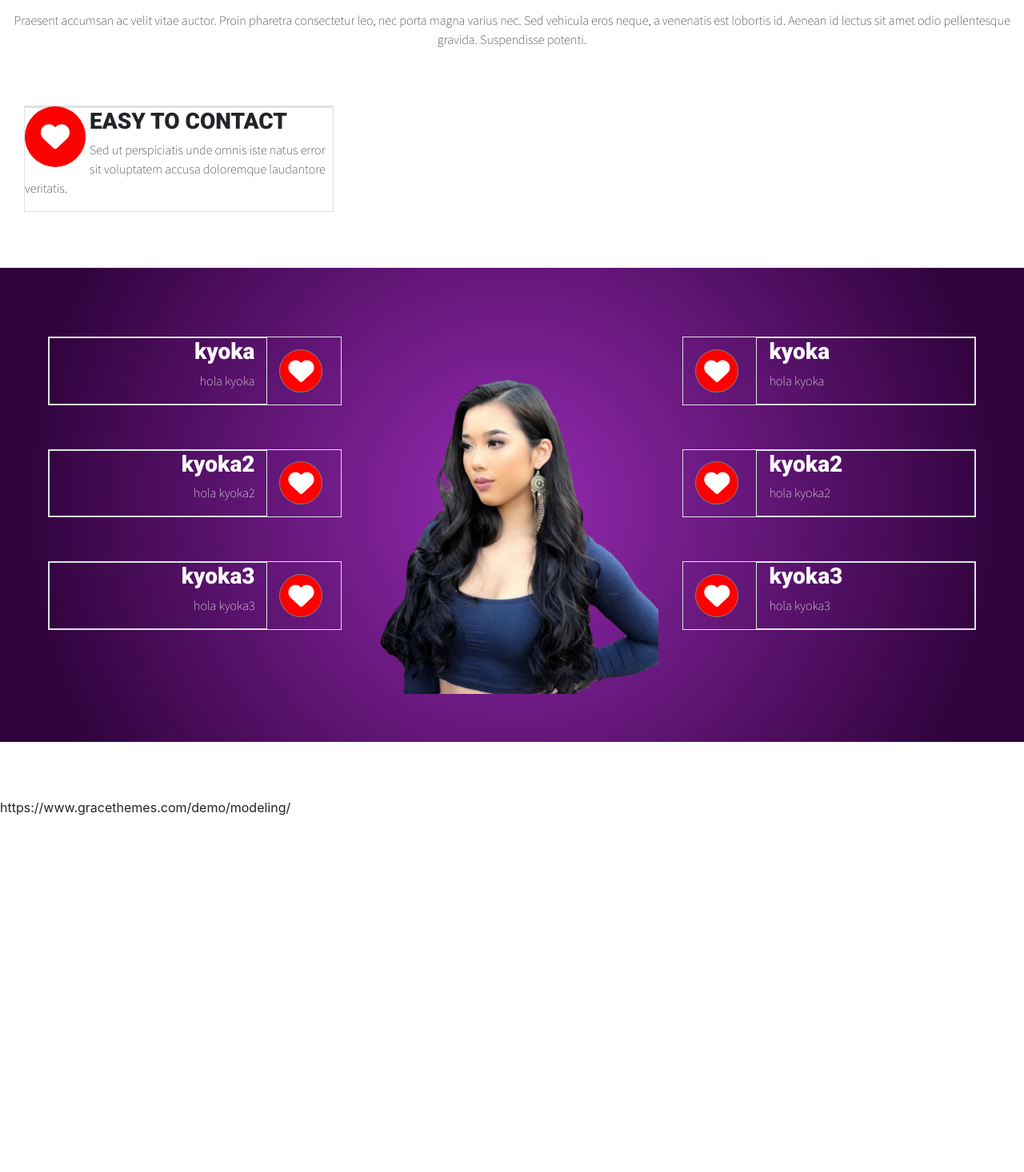
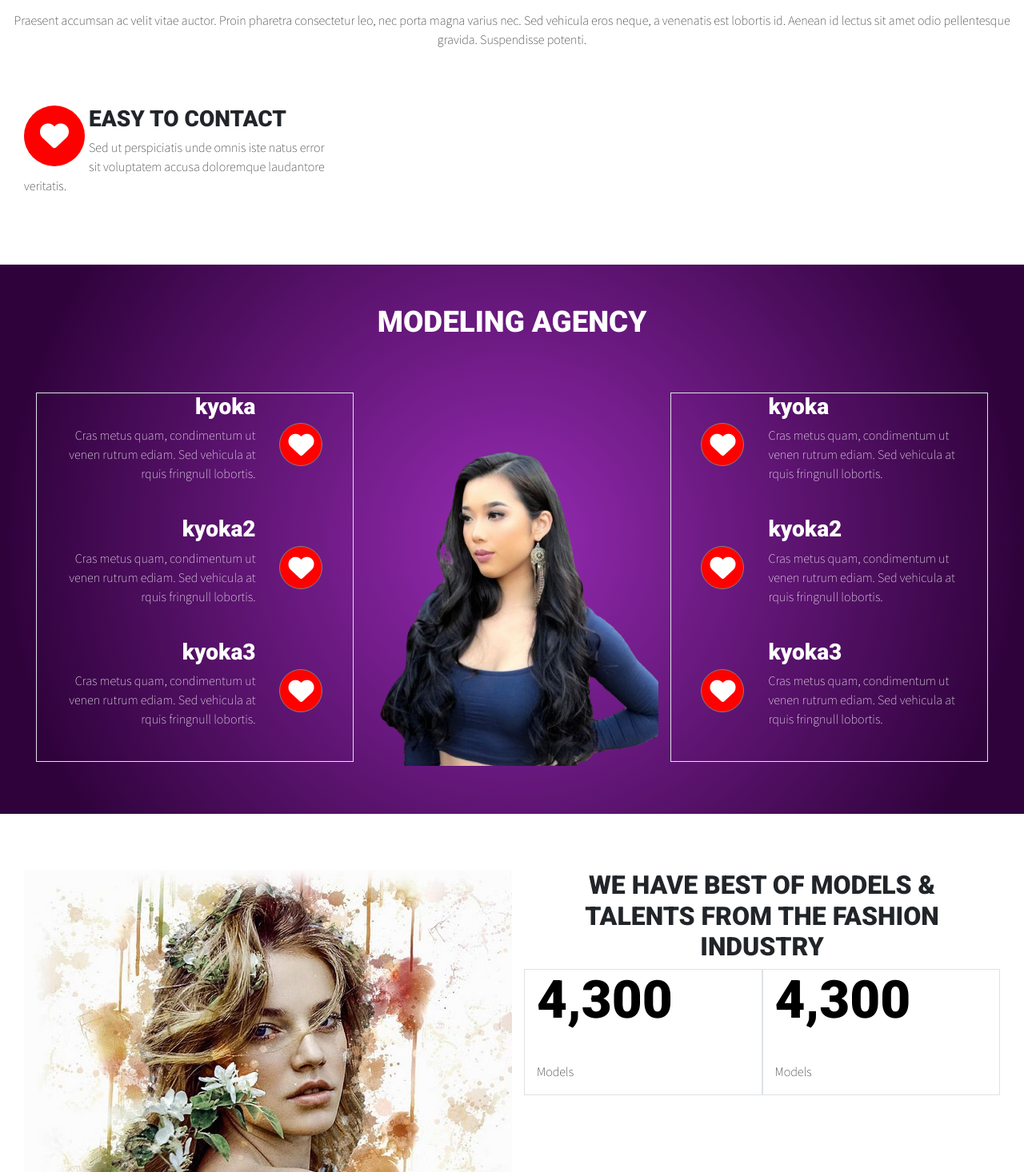
Before and after one commit to juan251189/Kyoka-portfolio, a Vue app: page / in a window 1280 px wide. Shown: the part 3124-4590 px from the top of the page at 80% size. Before the commit the page ends 4146 px from the top, so only its background shows below. Built offline with nearby package versions, Linux system fonts and the light colour scheme.

Commit message:
conters-section

```diff
--- a/src/App.vue
+++ b/src/App.vue
@@ -183,9 +183,9 @@
 
           <div>
 
-            <div class="border"><span class='fas fa-heart' style='font-size:36px;float:left;background:red;padding:20px;border-radius:50%;color:white;margin-right:5px;'></span></div>
+            <div class=""><span class='fas fa-heart' style='font-size:36px;float:left;background:red;padding:20px;border-radius:50%;color:white;margin-right:5px;'></span></div>
 
-            <div class="border">
+            <div class="">
               <h3>EASY TO CONTACT
               </h3>
               <p style="">Sed ut perspiciatis unde omnis iste natus error sit voluptatem accusa doloremque laudantore veritatis.
@@ -212,14 +212,16 @@
 
   <section id="modeling-agency">
     <div class="container-fluid">
+      <h2 class="modeling-agency-header">MODELING AGENCY</h2>
       <div class="row align-items-center">
-        <div class="col-lg-4 offset-lg-0 col-md-6 offset-md-3 modeling-agency-content" >
 
-          <div class="row border" v-for="(item,i) in information" :key="i">
+        <div class="col-lg-4 offset-lg-0 col-md-6 offset-md-3 border modeling-agency-content-holder">
+
+          <div class="row mb-4" v-for="(item,i) in information" :key="i">
 
 
 
-            <div class="col-9 border" style="text-align:right;display:block; widht:100%;" >
+            <div class="col-9 modeling-agency-content">
               <h3>{{item.title}}
               </h3>
               <p style="">{{item.content}} </p>
@@ -237,17 +239,16 @@
 
         </div>
 
-  <div class="col-lg-4 offset-lg-0 col-md-8 offset-md-2 " style="width:100%;text-align:center;overflow-x:hidden;"><img src="~@/assets/front-flowers-nobackground.png" alt="" class="img" style="text-align:center;max-width:100%;margin:30px auto;padding:0px;display:block;"></div>
+        <div class="col-lg-4 offset-lg-0 col-md-8 offset-md-2 " style="width:100%;text-align:center;overflow-x:hidden;"><img src="~@/assets/front-flowers-nobackground.png" alt="" class="img modeling-agency-image"></div>
 
 
+        <div class="col-lg-4 offset-lg-0 col-md-6 offset-md-3 modeling-agency-content border">
 
-        <div class="col-lg-4 offset-lg-0 col-md-8 offset-md-2  modeling-agency-content" >
-
-          <div class="row border" v-for="(item,i) in information" :key="i">
+          <div class="row mb-4" v-for="(item,i) in information" :key="i">
 
 
             <div class="col-3 align-self-center" style="float:right;margin: 0 0 0 0%;"><i class='fas fa-heart fa-2x ' style='background:red;border-radius:50%;color:white;'></i></div>
-            <div class="col-9 border" style="display:block; widht:100%;" >
+            <div class="col-9 " style="text-align:left;display:block; widht:100%;">
               <h3>{{item.title}}
               </h3>
               <p style="">{{item.content}} </p>
@@ -258,13 +259,47 @@
 
           </div>
 
+
+
+
+
+
         </div>
       </div>
     </div>
   </section>
 
 
+  <section id="counter-section">
 
+    <div class="container-fluid">
+      <div class="row">
+        <div class="col-md-12 col-lg-6" style="width:100%;text-align:center;overflow-x:hidden;"><img src="~@/assets/countersection.jpg" alt="" class="img modeling-agency-image"></div>
+        <div class="col-md-12 col-lg-6">
+          <div class="row">
+            <div class="col-md-12">
+              <h2 style="text-align:center;width:100%;">WE HAVE BEST OF MODELS & TALENTS FROM THE FASHION INDUSTRY</h2>
+            </div>
+            <div class="col-6 border" >
+              <h3 class="big-header" style="color:black;">4,300
+
+              </h3>
+              <p class="">Models</p>
+            </div>
+            <div class="col-6 border" >
+              <h3 class="big-header" style="color:black;">4,300
+
+              </h3>
+              <p class="">Models</p>
+            </div>
+
+          </div>
+        </div>
+
+        div
+      </div>
+    </div>
+  </section>
 
 
 
@@ -286,19 +321,19 @@ export default {
 
   },
 
-  data(){
-    return{
-      information:[{
-        title:'kyoka',
-        content:'hola kyoka'
+  data() {
+    return {
+      information: [{
+          title: 'kyoka',
+          content: 'Cras metus quam, condimentum ut venen rutrum ediam. Sed vehicula at rquis fringnull lobortis.'
         },
         {
-        title:'kyoka2',
-        content:'hola kyoka2'
+          title: 'kyoka2',
+          content: 'Cras metus quam, condimentum ut venen rutrum ediam. Sed vehicula at rquis fringnull lobortis.'
         },
         {
-        title:'kyoka3',
-        content:'hola kyoka3'
+          title: 'kyoka3',
+          content: 'Cras metus quam, condimentum ut venen rutrum ediam. Sed vehicula at rquis fringnull lobortis.'
         }
       ]
     }
@@ -335,10 +370,11 @@ section {
   margin-bottom: 70px;
 }
 
-.nomargins{
-  margin:0px;
-  padding:0px;
+.nomargins {
+  margin: 0px;
+  padding: 0px;
 }
+
 .row {
 
   padding: 0px;
@@ -347,7 +383,7 @@ section {
 
 .big-header {
   font-size: 4.1em;
-  line-height:1.16;
+  line-height: 1.16;
   font-weight: 600;
   margin: 0 0 40px;
   color: #fff;
@@ -634,8 +670,29 @@ i {
   color: white;
   font-size: 1.0em;
 }
-.modeling-agency-content .row{
-  margin-bottom: 55px;
+
+#modeling-agency .modeling-agency-header {
+  text-align: center;
+  width: 100%;
+  padding-top: 20px;
+  font-size: 2.3em;
+  margin-bottom: 30px;
+
+}
+
+#modeling-agency .modeling-agency-content {
+  text-align: right;
+  display: block;
+  widht: 100%;
+}
+
+
+#modeling-agency .modeling-agency-image {
+  text-align: center;
+  max-width: 100%;
+  margin: 30px auto;
+  padding: 0px;
+  display: block;
 }
 
 @media only screen and (max-width:600px) {
@@ -652,18 +709,23 @@ i {
 
   }
 
-  #professional-advice{
+  #professional-advice {
 
 
 
     background-image: url('~@/assets/professional-advice.jpg');
-        background-attachment:inherit;
+    background-attachment: inherit;
     background-repeat: no-repeat;
     background-size: cover;
 
 
 
   }
+
+
+  #counter-section {
+    min-height: 700px;
+  }
 }
 
 @media (min-width: 1200px) {}
```
Also changed, not shown: src/assets/countersection.jpg (added). Lines whose indentation alone changed are shown as unchanged.
